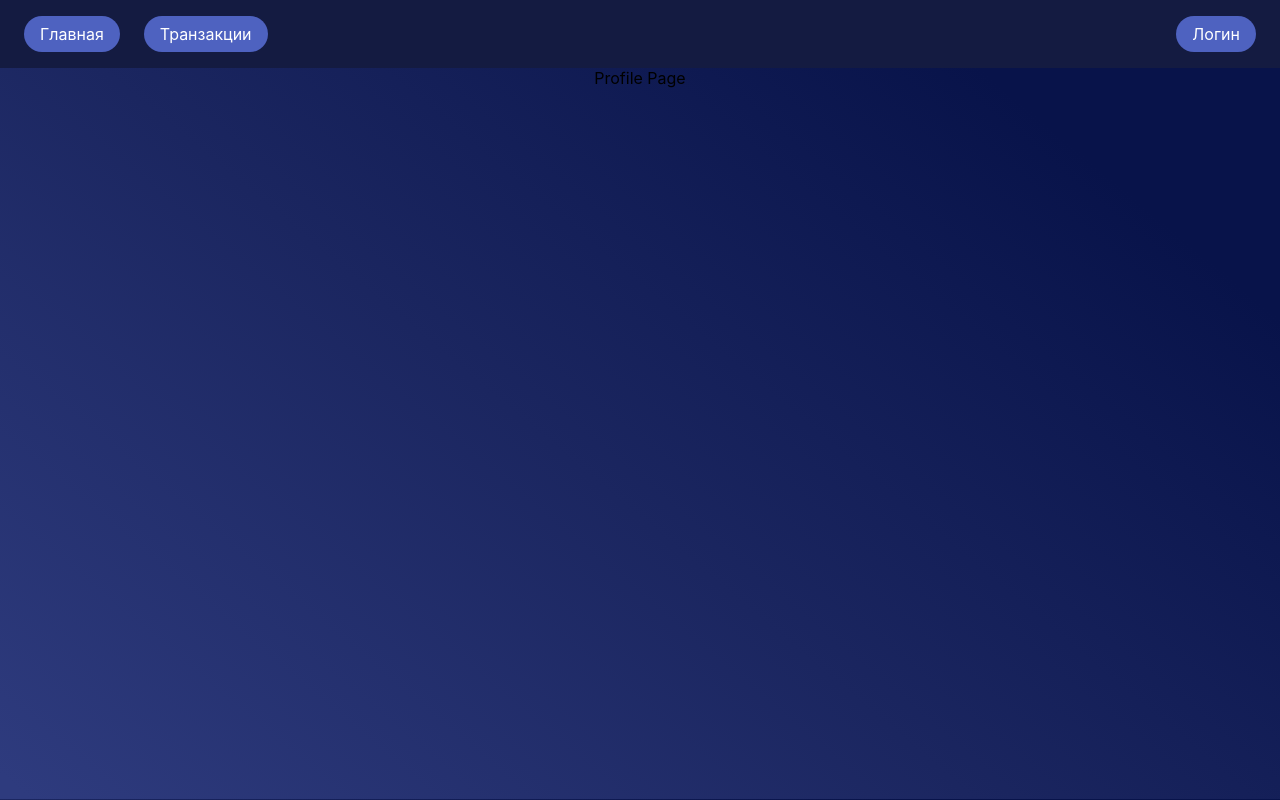
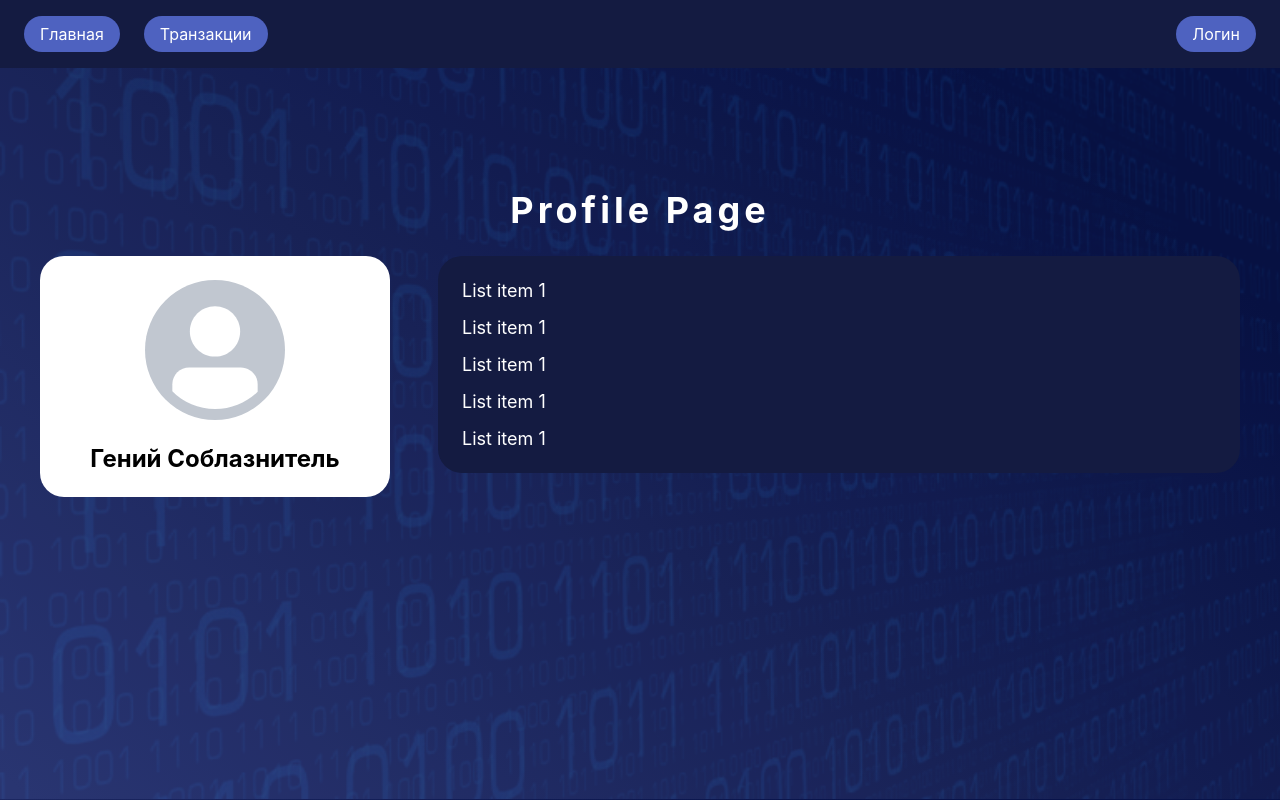
Before and after one commit to VirgilSecurity/zt-demo, a React (Create React App) app in the folder react-frontend/: page /profile in a window 1280 px wide. Built offline with nearby package versions, Linux system fonts and the light colour scheme; no server answers; the HTML template or start-up script is replaced by a standard one.

Commit message:
VS-4 styling home and profile pages

```diff
--- a/react-frontend/src/components/home/Home.tsx
+++ b/react-frontend/src/components/home/Home.tsx
@@ -1,11 +1,27 @@
-import React from 'react';
-
+import React, { useState } from 'react';
+import {
+  HomeWrapper
+} from "./styled";
+import {
+	MenuButton,
+	MenuButtonLink
+} from './styled';
+import BackendService from "../../services/services";
 
 const Home = () => {
+	const [isLogged, setIsLogged] = useState<boolean>(false)
+	const login = () => {
+		BackendService.login();
+		setIsLogged(true);
+	}
 	return (
-		<div>
-			Home Page!
-		</div>
+		<HomeWrapper>
+			<h1>мы самый шифрованный банк в мире, но без денег</h1>
+			{
+				!isLogged ? <MenuButton onClick={login}>Логин</MenuButton> :
+				<MenuButtonLink to='/profile'>Профиль</MenuButtonLink>
+			}
+		</HomeWrapper>
 	);
 };
 
--- /dev/null
+++ b/react-frontend/src/components/home/styled.js
@@ -0,0 +1,53 @@
+import styled from "styled-components";
+import { Link } from "react-router-dom";
+
+export const HomeWrapper = styled.div`
+  max-width: 1200px;
+  padding: 120px 0;
+  display: flex;
+  flex-direction: column;
+  align-items: center;
+
+  h1 {
+    font-size: 72px;
+    line-height: 88px;
+    text-transform: uppercase;
+    text-align: center;
+    color: #ffffff;
+    margin-bottom: 48px;
+  }
+`;
+
+export const MenuButtonLink = styled(Link)`
+  padding: 16px 24px;
+  text-decoration: none;
+  background: #4E62C0;
+  border-radius: 150px;
+  color: #ffffff;
+  font-size: 22px;
+  font-weight: medium;
+  cursor: pointer;
+  transition: .2s ease-out;
+  min-width: 320px;
+
+  &:hover {
+    box-shadow: 0 0 12px #4E62C0;
+  }
+`
+
+export const MenuButton = styled.button`
+  padding: 16px 24px;
+  text-decoration: none;
+  background: #4E62C0;
+  border-radius: 150px;
+  color: #ffffff;
+  font-size: 22px;
+  font-weight: medium;
+  cursor: pointer;
+  transition: .2s ease-out;
+  min-width: 320px;
+
+  &:hover {
+    box-shadow: 0 0 12px #4E62C0;
+  }
+`
--- a/react-frontend/src/components/profile/Profile.tsx
+++ b/react-frontend/src/components/profile/Profile.tsx
@@ -4,6 +4,8 @@ import React, {
 } from 'react';
 import BackendService from '../../services/services';
 import { ProfileDetails } from "../../constants/profile.interface";
+import { ProfileWrapper, Title, ProfileInfo, ProfileAvatar, ProfileName, ProfileList, ProfileListItem } from './styled';
+import avatar from '../../images/avatar.svg';
 
 
 const Profile = () => {
@@ -15,9 +17,22 @@ const Profile = () => {
 	}, [])
 	console.log(profileInfo);
 	return (
-		<div>
-			Profile Page
-		</div>
+		<ProfileWrapper>
+			<Title>Profile Page</Title>
+			<ProfileInfo>
+				<ProfileAvatar>
+					<img src={avatar} alt="" />
+				</ProfileAvatar>
+				<ProfileName>Гений Соблазнитель</ProfileName>
+			</ProfileInfo>
+			<ProfileList>
+				<ProfileListItem>List item 1</ProfileListItem>
+				<ProfileListItem>List item 1</ProfileListItem>
+				<ProfileListItem>List item 1</ProfileListItem>
+				<ProfileListItem>List item 1</ProfileListItem>
+				<ProfileListItem>List item 1</ProfileListItem>
+			</ProfileList>
+		</ProfileWrapper>
 	);
 };
 
--- /dev/null
+++ b/react-frontend/src/components/profile/styled.js
@@ -0,0 +1,67 @@
+import styled from "styled-components";
+import { Link } from "react-router-dom";
+
+export const ProfileWrapper = styled.div`
+  display: flex;
+  align-items: flex-start;
+  flex-wrap: wrap;
+  padding: 120px 0;
+  max-width: 1200px;
+  width: 100%;
+`;
+
+export const Title = styled.h1`
+  color: #ffffff;
+  font-size: 36px;
+  line-height: 44px;
+  margin-bottom: 24px;
+  color: #ffffff;
+  letter-spacing: 4px;
+  width: 100%;
+  text-align: center;
+`;
+
+export const ProfileInfo = styled.div`
+  border-radius: 24px;
+  width: 350px;
+  display: flex;
+  flex-direction: column;
+  align-items: center;
+  background-color: #ffffff;
+  padding: 24px;
+  margin-right: 48px;
+  flex-shrink: 0;
+`;
+
+export const ProfileAvatar = styled.div`
+  width: 140px;
+  height: 140px;
+  margin-bottom: 24px;
+
+  img {
+    width: 100%;
+    height: 100%;
+  }
+`;
+
+export const ProfileName = styled.div`
+  font-size: 24px;
+  color: #000000;
+  font-weight: bold;
+`;
+
+export const ProfileList = styled.ul`
+  flex-grow: 1;
+  border-radius: 24px;
+  padding: 24px;
+  background-color: #141B41;
+  list-style-type: none;
+  display: flex;
+  flex-direction: column;
+  gap: 16px;
+`;
+
+export const ProfileListItem = styled.li`
+  font-size: 18px;
+  color: #ffffff;
+`;
--- a/react-frontend/src/index.css
+++ b/react-frontend/src/index.css
@@ -12,6 +12,21 @@ body {
   -webkit-font-smoothing: antialiased;
   -moz-osx-font-smoothing: grayscale;
   background: linear-gradient(219.91deg, #08134A 17.08%, #1B2660 56.45%, #2E3B7E 98.66%);
+  position: relative;
+}
+
+body:before {
+  content: '';
+  display: block;
+  position: absolute;
+  pointer-events: none;
+  background: url(../public/1.png) no-repeat;
+  background-position: top left;
+  width: 100%;
+  height: 100%;
+  background-size: cover;
+  z-index: -1;
+  opacity: .2;
 }
 
 code {
```
Also changed, not shown: react-frontend/public/1.png (added), react-frontend/src/images/avatar.svg (added).
